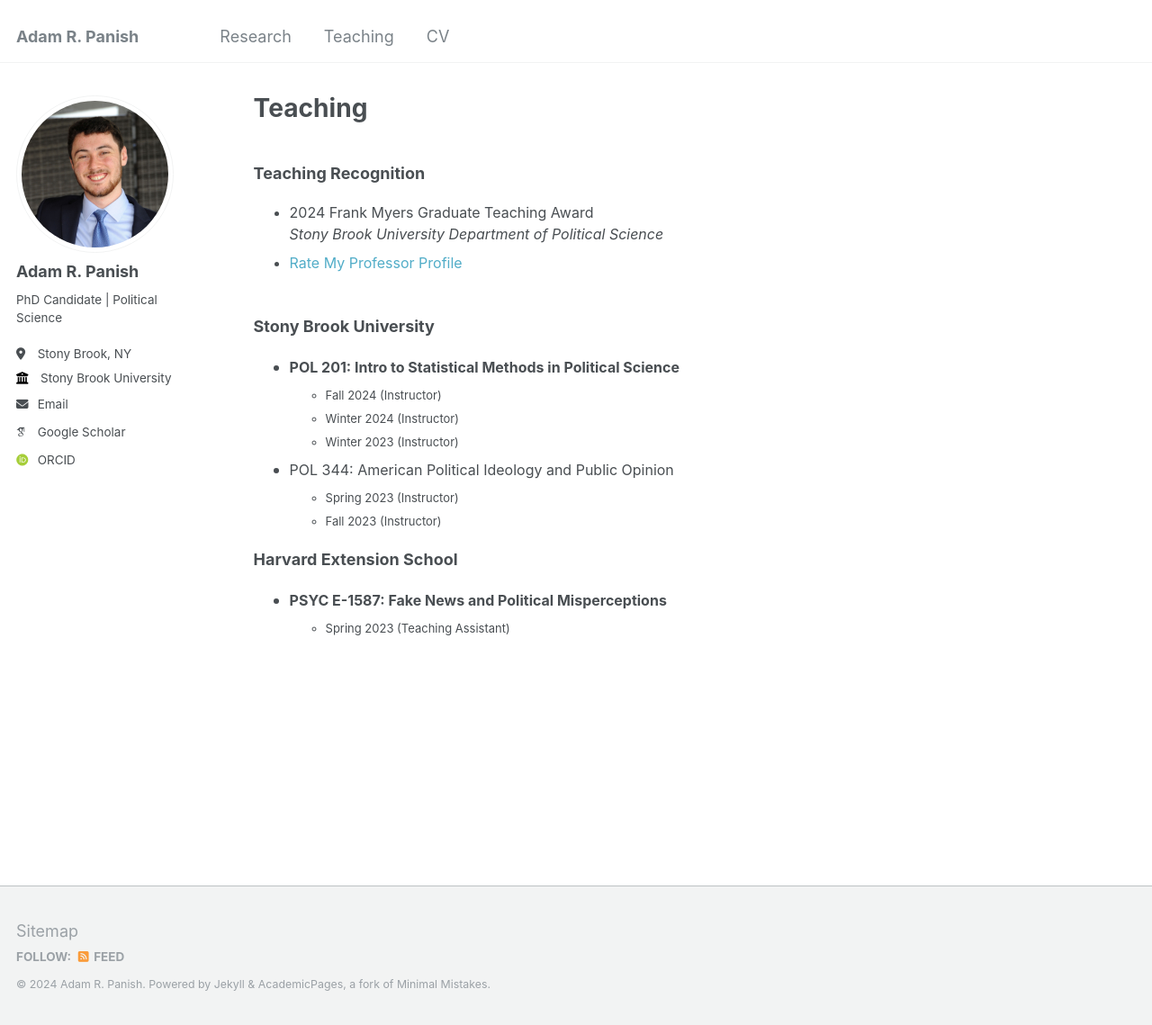
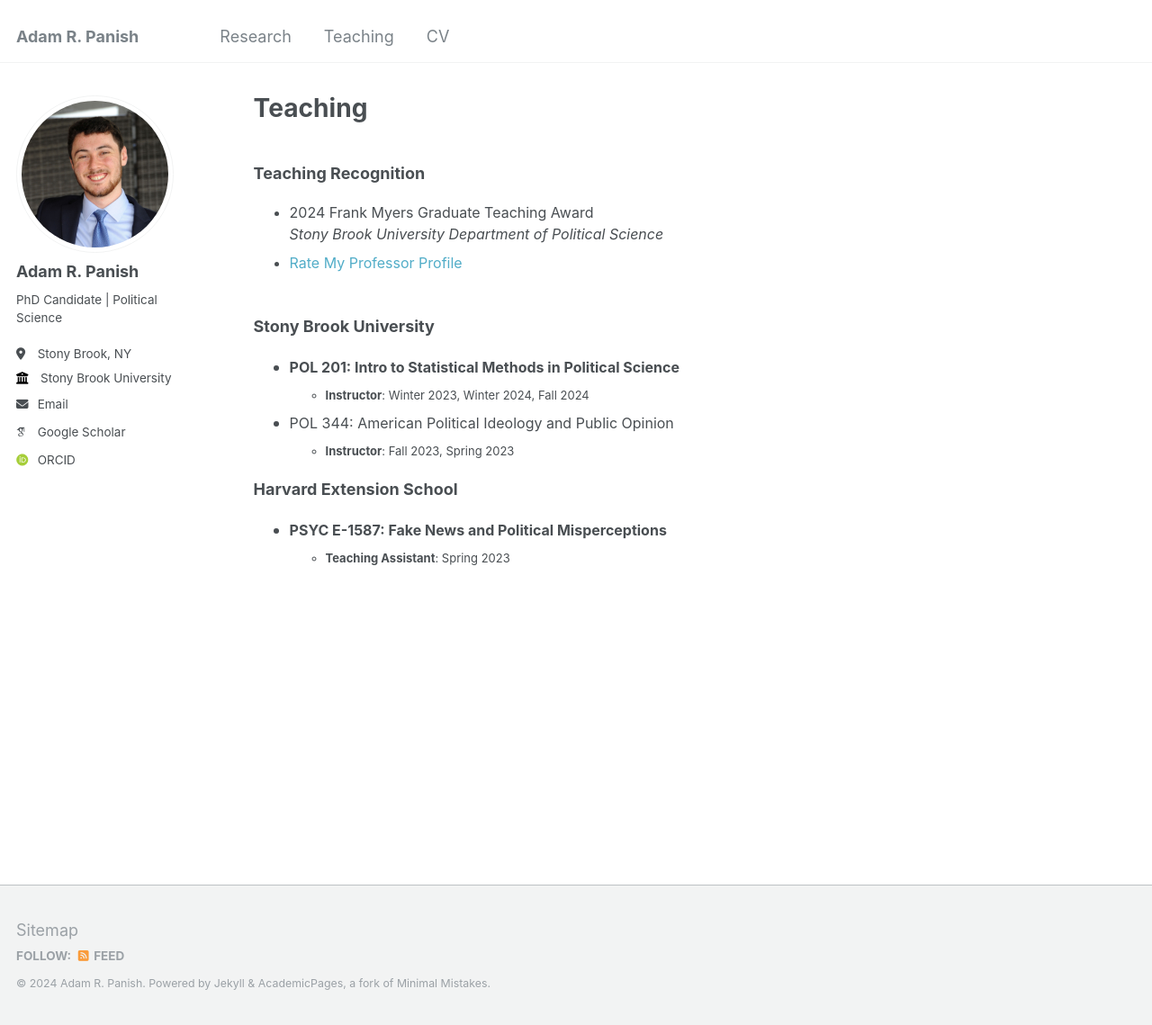
Before and after one commit to adampanish/adampanish.github.io, a Jekyll site: the page built from _pages/teaching.html, in a window 1280 px wide and 1139 px high. Shown: the whole window at 90% size. Built offline with Jekyll 4.4.1, drawn with Linux system fonts in a browser that asks for light colours; some web fonts are replaced.

Commit message:
Update teaching.html

```diff
--- a/_pages/teaching.html
+++ b/_pages/teaching.html
@@ -15,16 +15,13 @@ author_profile: true
 <font size=4><b>Stony Brook University</b></font><ul>
   <font size=3><li><b>POL 201: Intro to Statistical Methods in Political Science</b></font></li>
   <ul><font size=2>
-  <li>Fall 2024 (Instructor)</li>
-  <li>Winter 2024 (Instructor)</li>
-  <li>Winter 2023 (Instructor)</li></font>
+  <li><b>Instructor</b>: Winter 2023, Winter 2024, Fall 2024</li></font>
   </ul>
 </li>
 
 <font size=3><li>POL 344: American Political Ideology and Public Opinion</font>
   <ul><font size=2>
-  <li>Spring 2023 (Instructor)</li>
-  <li>Fall 2023 (Instructor)</li></font>
+    <li><b>Instructor</b>: Fall 2023, Spring 2023</li></font>
   </ul>
 </li>
 </ul>
@@ -32,7 +29,7 @@ author_profile: true
 <font size=4><b>Harvard Extension School</b></font><ul>
   <font size=3><li><b>PSYC E-1587: Fake News and Political Misperceptions</b></font>
   <ul><font size=2>
-    <li>Spring 2023 (Teaching Assistant)</li></font>
+    <li><b>Teaching Assistant</b>: Spring 2023</li></font>
 </ul>
 </li>
 </ul>
```
